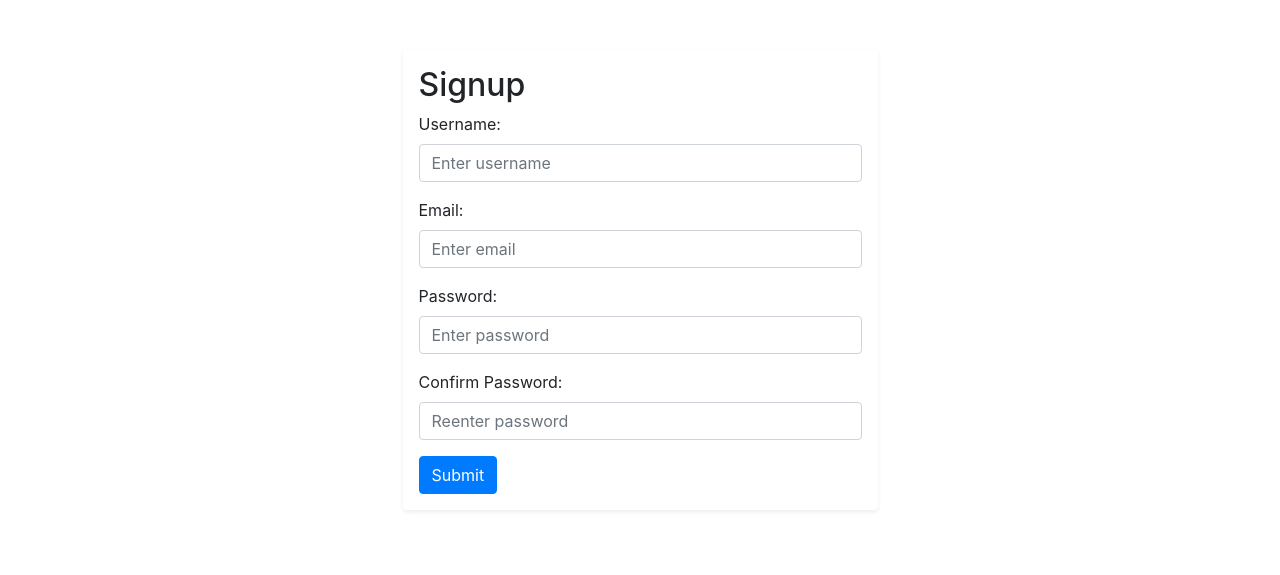
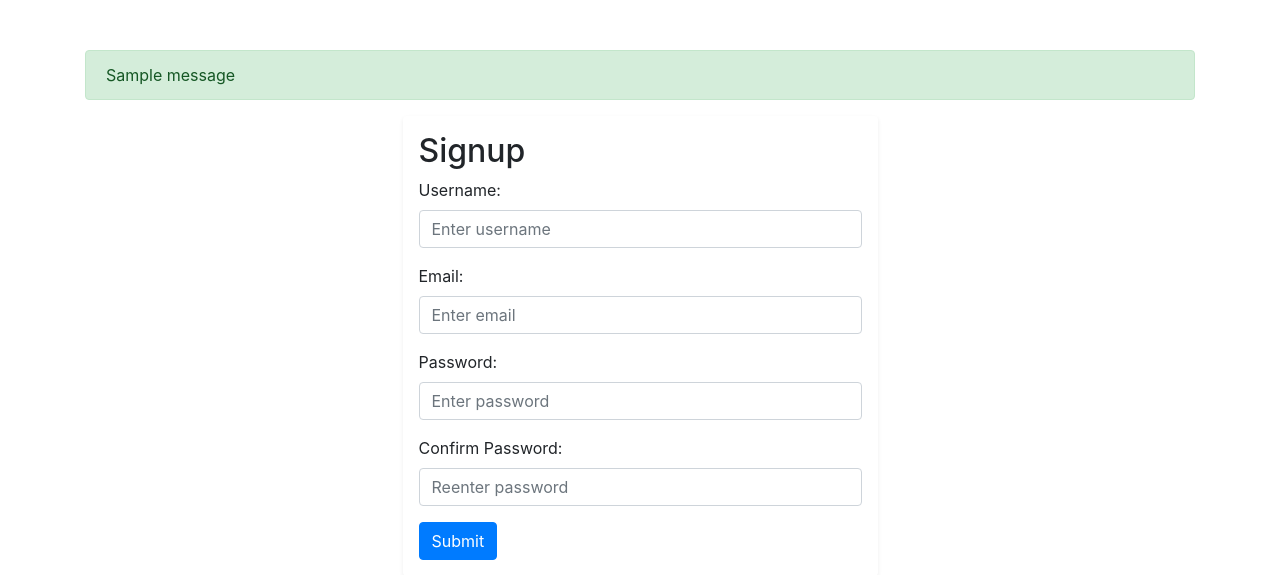
Before and after one commit to mikiedev07/water_level_forecast, a Django app: page /users/register/ in a window 1280 px wide. Shown: the top 575 px of the page. Run offline with Django 4.2, Linux system fonts and the light colour scheme; tables that the repository leaves empty hold one stand-in row (values such as "Sample post"); one stand-in notice (Sample message) is shown; parts of the project's set-up code (start-up, migrations or seed data) failed here and were passed over; some libraries are stand-ins or nearby versions.

Commit message:
feat: message for success registration:

```diff
--- a/water_level_forecast/users/templates/users/register.html
+++ b/water_level_forecast/users/templates/users/register.html
@@ -7,7 +7,14 @@
         <link rel="stylesheet" href="https://maxcdn.bootstrapcdn.com/bootstrap/4.1.3/css/bootstrap.min.css">
     </head>
     <body>
-<div class="container" style="margin-top: 50px;">
+        <div class="container" style="margin-top: 50px;">
+            {% if messages %}
+				{% for message in messages %}
+					<div class = "alert alert-{{ message.tags }}">
+						{{ message }}
+					</div>
+				{% endfor %}
+			{% endif %}
         <div class="row justify-content-center">
             <div class="col-md-5 shadow-sm p-3 mb-5 bg-white rounded">
                 <h2>Signup</h2>
--- a/water_level_forecast/users/views.py
+++ b/water_level_forecast/users/views.py
@@ -39,7 +39,8 @@ def register(request):
                 mail_subject, message, to=[to_email]
             )
             email.send()
-            return HttpResponse('Please confirm your email address to complete the registration')
+            messages.success(request, 'Please confirm your email address to complete the registration')
+            return render(request, 'users/register.html', {'form': form})
     else:
         form = RegisterForm()
     return render(request, 'users/register.html', {'form': form})
```
